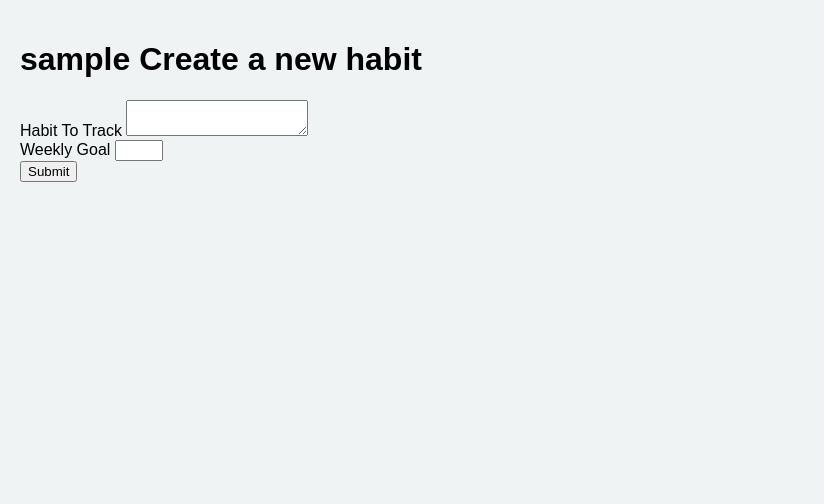
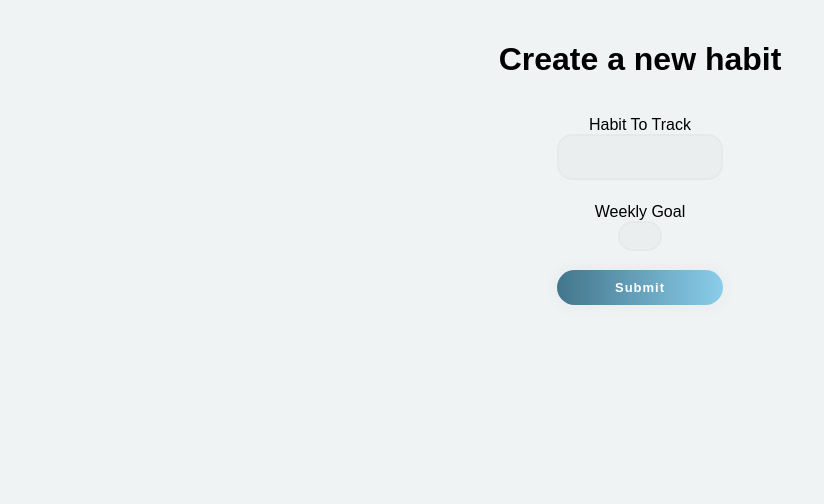
Before and after one commit to jbakerr/habits, a Flask app: page /new_habit in a window 1280 px wide. Shown: the part 50-554 px from the top of the page, without its empty margins (0-824 px from the left). Run offline with Flask 2, Linux system fonts and the light colour scheme; the visitor is signed in with stand-in values (Sample User, id 1); data comes from the database, SQL or seed files in the repository; some libraries are stand-ins or nearby versions.

Commit message:
Updated new habit and habit page styling

```diff
--- a/app/main/forms.py
+++ b/app/main/forms.py
@@ -17,7 +17,7 @@ class HabitSettings(FlaskForm):
         DataRequired(), Length(min=1, max=70)])
     weekly_goal = IntegerField('Weekly Goal', validators=[
         DataRequired(), NumberRange(min=1, max=7)])
-    submit = SubmitField('Submit')
+    submit = SubmitField('Save')
 
     def __init__(self, original_habit, *args, **kwargs):
         super(HabitSettings, self).__init__(*args, **kwargs)
--- a/app/static/style.css
+++ b/app/static/style.css
@@ -112,6 +112,17 @@ header li {
 }
 
 
+.newHabitPage {
+  display: block;
+  text-align: center;
+  width: 500px;
+  margin: 0 auto;
+}
+
+.newHabitForm {
+  display: inline-block;
+}
+
 .navLink {
   display: block;
   text-align: center;
@@ -167,7 +178,8 @@ header li {
 
 }
 
-.newHabitText, .newHabitText:visited {
+.newHabitText,
+.newHabitText:visited {
   align-items: center;
   justify-content: center;
   text-align: center;
@@ -219,7 +231,7 @@ header li {
   grid-row: 2/4;
   vertical-align: top;
   text-align: center;
-  color:  #6D7275;
+  color: #6D7275;
 }
 
 .cell.weekCount {
@@ -229,7 +241,7 @@ header li {
 }
 
 .cell.weekGoal {
-  color:  #6D7275;
+  color: #6D7275;
   font-size: 25px;
   margin: -5px;
 }
@@ -251,13 +263,13 @@ header li {
 
 }
 
-.habitButton.complete{
+.habitButton.complete {
   background-color: #8ACDEA;
   content: 'Nice work!';
 
 }
 
-.habitButton.incomplete{
+.habitButton.incomplete {
   background-color: #C20114;
   content: 'Mark as Done';
 
@@ -276,48 +288,121 @@ header li {
 
 }
 
-.habitPage{
+.habitPage {
   background-color: white;
   border-radius: 1.5em;
 }
 
-.habitPageTitle{
+.habitPageTitle {
   grid-column: 1/4;
   grid-row: 1;
-  border: 0px solid rgba(0, 0, 0, 0.8);
+  /*border: 1px solid rgba(0, 0, 0, 0.8);*/
 
 
 }
 
-.habitPageCalendar{
-  grid-column: 1/3  ;
-  grid-row: 2/4;
-  border: 0px solid rgba(0, 0, 0, 0.8);
+.habitPageCalendar {
+  grid-column: 1/3;
+  grid-row: 2/2;
+  /*border: 1px solid rgba(0, 0, 0, 0.8);*/
 
 }
 
-.habitPage.stats{
+.habitPageGraphs {
+  grid-column: 1/3;
+  grid-row: 3/4;
+  /*border: 1px solid rgba(0, 0, 0, 0.8);*/
+}
+
+.habitPage.stats {
   grid-column: 3/4;
   grid-row: 2/3;
-  border: 0px solid rgba(0, 0, 0, 0.8);
+  text-align: center;
+  /*border: 1px solid rgba(0, 0, 0, 0.8);*/
+}
+
+.habitPage.stats.text {
+  color: #43768C;
+  font-size: 16px;
+  font-weight: 600;
 }
 
 .habitPage.settings {
   grid-column: 3/4;
   grid-row: 3/4;
-  border: 0px solid rgba(0, 0, 0, 0.8);
+  text-align: center;
+
+  /*border: 1px solid rgba(0, 0, 0, 0.8);*/
+}
+
+.habitSettingTitle {
+  text-align: center;
 }
 
 .habitForm {
-  width: 75%;
-  border-radius: 3px
+  width: 76%;
+  color: rgb(38, 50, 56);
+  font-weight: 600;
+  font-size: 14px;
+  letter-spacing: 1px;
+  background: rgba(136, 126, 126, 0.04);
+  padding: 5px 10px;
+  border: none;
+  border-radius: 15px;
+  outline: none;
+  box-sizing: border-box;
+  border: 2px solid rgba(0, 0, 0, 0.02);
+  text-align: center;
+  margin-bottom: 3px;
+  font-family: 'Ubuntu', sans-serif;
+  display: inline-block;
+  resize: none;
 
 }
 
 
 
+.habitForm.submit {
+  cursor: pointer;
+  border-radius: 5em;
+  color: #fff;
+  background: linear-gradient(to right, #43768C, #8ACDEA);
+  border: 0;
+  padding-left: 40px;
+  padding-right: 40px;
+  padding-bottom: 10px;
+  padding-top: 10px;
+  font-family: 'Ubuntu', sans-serif;
+  display: inline-block;
+  font-size: 13px;
+  margin-left: auto;
+  margin-right: auto;
+  box-shadow: 0 0 20px 1px rgba(0, 0, 0, 0.04);
+}
 
-/**/
+.removeHabit,
+removeHabit:visited {
+  text-decoration: none;
+  cursor: pointer;
+  border-radius: 5em;
+  color: #fff;
+  background: linear-gradient(to right, #43768C, #8ACDEA);
+  border: 0;
+  padding-left: 40px;
+  padding-right: 40px;
+  padding-bottom: 10px;
+  padding-top: 10px;
+  font-family: 'Ubuntu', sans-serif;
+  display: inline-block;
+  font-size: 13px;
+  margin-left: auto;
+  margin-right: auto;
+  box-shadow: 0 0 20px 1px rgba(0, 0, 0, 0.04);
+
+
+
+}
+
 
 .noselect {
   -webkit-user-select: none;
@@ -331,22 +416,25 @@ header li {
 #mini-clndr {
   font-family: Asap, Helvetica, Arial;
   margin: 0 auto;
-  width: 400px;
-  height: auto;
-/*  -moz-box-shadow: 4px 4px 0 #343434;
+  width: 100%;
+  /*height: 100%;*/
+  /*  -moz-box-shadow: 4px 4px 0 #343434;
   -webkit-box-shadow: 4px 4px 0 #343434;
   box-shadow: 4px 4px 0 #343434;*/
 }
+
 #mini-clndr .clndr {
   /*overflow-x: hidden;*/
   overflow-y: visible;
   /*border-bottom: 7px solid #69a776;*/
 }
+
 #mini-clndr .clndr .controls {
   /*background-color: #69a776;*/
   background-color: #47A3DA;
   color: white;
 }
+
 #mini-clndr .clndr .controls .clndr-previous-button,
 #mini-clndr .clndr .controls .clndr-next-button {
   width: 15%;
@@ -370,11 +458,13 @@ header li {
   -o-transition: background-color 0.5s;
   transition: background-color 0.5s;
 }
+
 #mini-clndr .clndr .controls .clndr-previous-button:hover,
 #mini-clndr .clndr .controls .clndr-next-button:hover {
   /*background-color: #528b5e;*/
   background-color: #2A91CF;
 }
+
 #mini-clndr .clndr .controls .month {
   width: 70%;
   padding-top: 5px;
@@ -385,17 +475,19 @@ header li {
   font-weight: 700;
   letter-spacing: 1px;
 }
+
 #mini-clndr .clndr .days-container {
   position: relative;
   width: 100%;
-  height: 186px;
+  height: 200px;
   display: inline-block;
 }
+
 #mini-clndr .clndr .days-container .days {
   position: absolute;
   left: 0;
-  /*width: 100%;*/
-  /*height: auto;*/
+  width: 100%;
+  /*height: 100%;*/
   -webkit-transition: left 0.5s;
   -moz-transition: left 0.5s;
   -ms-transition: left 0.5s;
@@ -403,9 +495,10 @@ header li {
   transition: left 0.5s;
   /*background-color: #ebebeb;*/
 }
+
 #mini-clndr .clndr .days-container .days .day,
 #mini-clndr .clndr .days-container .days .empty {
-  width: 45px;
+  width: 13.99%;
   display: inline-block;
   padding-top: 8px;
   padding-bottom: 8px;
@@ -416,6 +509,7 @@ header li {
   border-right: 1px solid rgba(255, 255, 255, 0.5);
   border-bottom: 1px solid rgba(255, 255, 255, 0.5);
 }
+
 #mini-clndr .clndr .days-container .days .day.event,
 #mini-clndr .clndr .days-container .days .empty.event {
   /*background-color: #d2d2d2;*/
@@ -427,27 +521,32 @@ header li {
   transition: background-color 0.5s;
   cursor: pointer;
 }
+
 #mini-clndr .clndr .days-container .days .day.event:hover,
 #mini-clndr .clndr .days-container .days .empty.event:hover {
   /*background-color: #b8b8b8;*/
   background-color: #0D77B6;
 }
+
 #mini-clndr .clndr .days-container .days .day.adjacent-month,
 #mini-clndr .clndr .days-container .days .empty.adjacent-month {
   color: rgba(0, 0, 0, 0.3);
 }
+
 #mini-clndr .clndr .days-container .days .empty {
-  height: 31px;
+  /*height: 25%;*/
   vertical-align: bottom;
 }
+
 #mini-clndr .clndr .days-container .days .headers {
   /*background-color: #97ce7f;*/
   background-color: #0D77B6;
   padding-top: 5px;
   padding-bottom: 5px;
 }
+
 #mini-clndr .clndr .days-container .days .headers .day-header {
-  width: 46px;
+  width: 14.2857%;
   display: inline-block;
   text-align: center;
   color: white;
--- a/app/templates/new_habit.html
+++ b/app/templates/new_habit.html
@@ -1,9 +1,25 @@
 {% extends 'base.html' %}
-{% import 'bootstrap/wtf.html' as wtf %}
 {% block app_content %}
-<h1>{{ current_user.username }} Create a new habit</h1>
-{% if form %}
-{{ wtf.quick_form(form) }}
-<br>
-{% endif %}
+
+
+
+<div class="newHabitPage">
+  <h1>Create a new habit</h1>
+  <form class="newHabitForm" action="" method="post" novalidate>
+    {{ form.hidden_tag() }}
+    <p>
+      <span class="habitSettingTitle">{{ form.habit.label }}</span><br>
+      {{ form.habit(class_="habitForm")}}
+    </p>
+    <p>
+      <span class="habitSettingTitle">{{ form.weekly_goal.label }}</span><br>
+      {{ form.weekly_goal(class_="habitForm weeklyGoal", style="width: 20%;") }}
+    </p>
+    <p>
+      {{ form.submit(class_="habitForm submit") }}
+    </p>
+
+</div>
+
+
 {% endblock %}
```
Also changed, not shown: app/templates/habit.html (+15 -9 lines).
